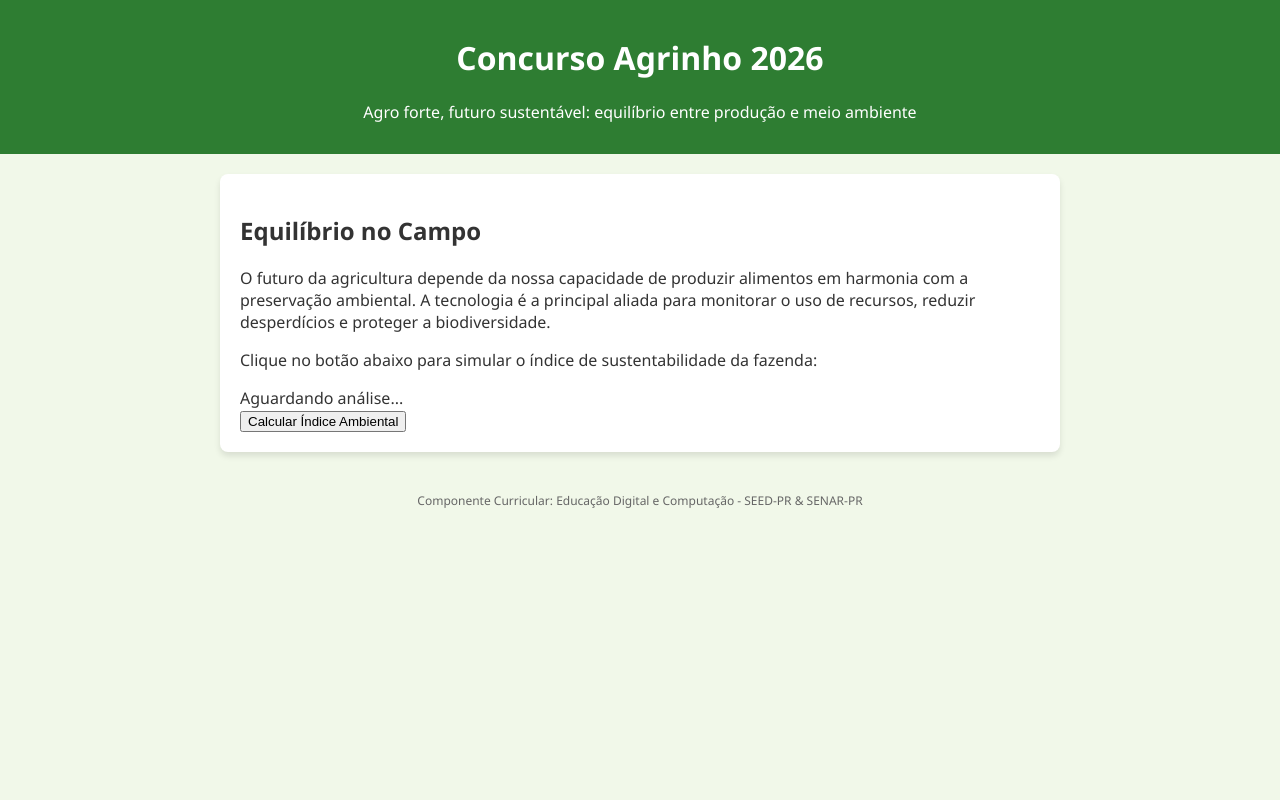
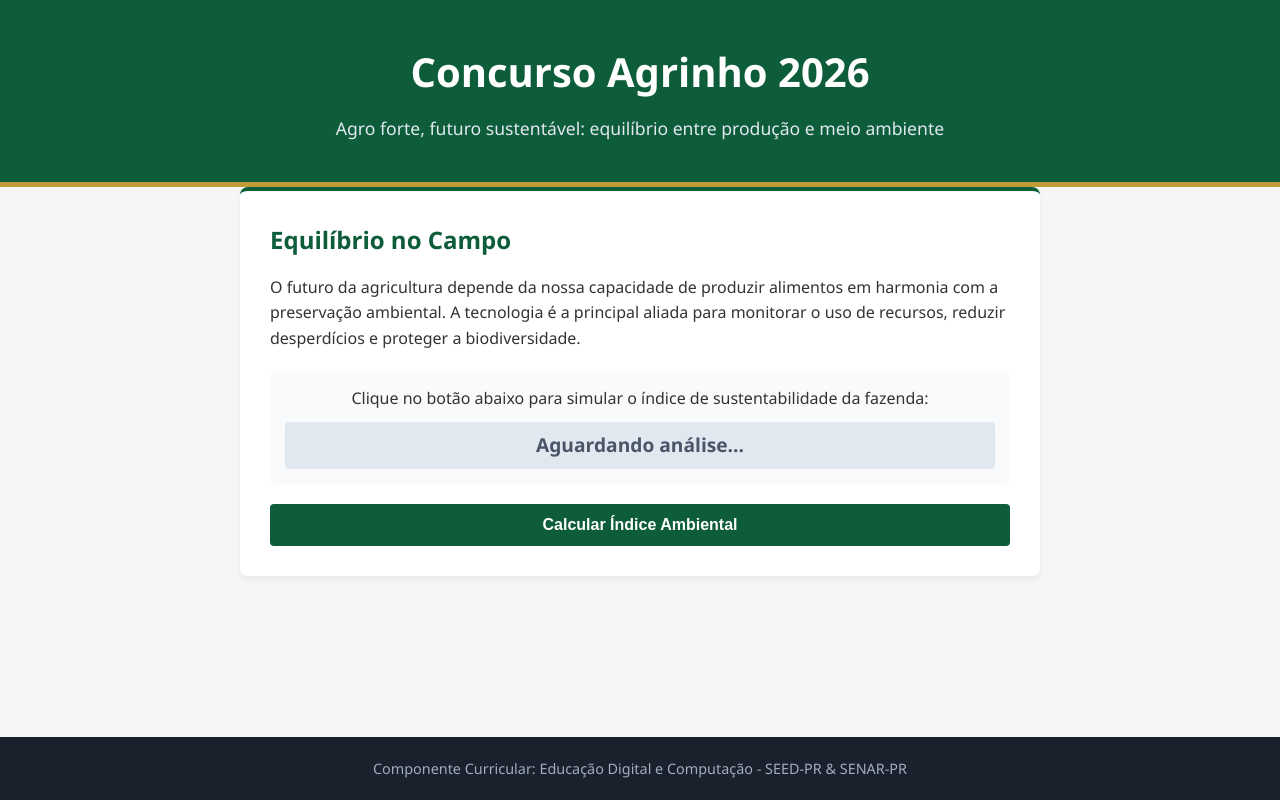
Before and after one commit to guilhermecortinove/Agrinho, a plain HTML site: page index.html in a window 1280 px wide. Drawn offline with Linux system fonts and the light colour scheme.

Commit message:
Update style.css

```diff
--- a/style.css
+++ b/style.css
@@ -1,123 +1,111 @@
-:root {
-    --verde-sustentavel: #2e7d32;
-    --laranja-alerta: #ef6c00;
-    --vermelho-perigo: #c62828;
-    --azul-dinheiro: #1565c0;
-    --cor-fundo: #f1f8e9;
+/* Configurações Globais */
+* {
+    margin: 0;
+    padding: 0;
+    box-sizing: border-box;
 }
 
 body {
     font-family: 'Segoe UI', Tahoma, Geneva, Verdana, sans-serif;
-    background-color: var(--cor-fundo);
-    margin: 0;
-    padding: 0;
+    background-color: #f4f7f5;
     color: #333;
+    line-height: 1.6;
 }
 
-header {
-    background-color: var(--verde-sustentavel);
-    color: white;
-    text-align: center;
-    padding: 15px;
+.container {
+    width: 90%;
+    max-width: 800px;
+    margin: 0 auto;
 }
 
-main {
-    max-width: 800px;
-    margin: 20px auto;
-    padding: 20px;
-    background-color: white;
-    border-radius: 8px;
-    box-shadow: 0 4px 6px rgba(0,0,0,0.1);
+/* Cabeçalho */
+header {
+    background-color: #0d5c3a; /* Verde escuro agrícola */
+    color: #ffffff;
+    padding: 40px 0;
+    text-align: center;
+    border-bottom: 5px solid #c29b38; /* Detalhe em ouro */
 }
 
-#status-painel {
-    display: flex;
-    justify-content: space-between;
-    margin-bottom: 25px;
-    flex-wrap: wrap;
-}
-
-.status-card {
-    background: #e8f5e9;
-    padding: 15px;
-    border-radius: 6px;
-    width: 30%;
-    min-width: 200px;
-    box-sizing: border-box;
-    font-weight: bold;
+header h1 {
+    font-size: 2.5rem;
     margin-bottom: 10px;
 }
 
-.barra-progresso {
-    background-color: #ddd;
-    border-radius: 10px;
-    margin-top: 5px;
-    overflow: hidden;
+.subtitle {
+    font-size: 1.1rem;
+    color: #e2e8f0;
+    font-weight: 300;
 }
 
-#barra-solo {
-    background-color: var(--verde-sustentavel);
-    color: white;
-    text-align: center;
-    font-size: 12px;
-    padding: 3px 0;
-    transition: width 0.5s, background-color 0.5s;
+/* Conteúdo Principal */
+main {
+    margin-top: 30px;
+    margin-bottom: 30px;
 }
 
-#tela-mensagem {
-    background-color: #fffde7;
-    border-left: 5px solid #fbc02d;
-    padding: 15px;
-    margin-bottom: 25px;
-    border-radius: 4px;
+.card {
+    background-color: #ffffff;
+    padding: 30px;
+    border-radius: 8px;
+    box-shadow: 0 4px 6px rgba(0, 0, 0, 0.05);
+    border-top: 4px solid #0d5c3a;
 }
 
-#controles {
-    display: flex;
-    flex-direction: column;
-    gap: 15px;
-    margin-bottom: 25px;
+h2 {
+    color: #0d5c3a;
+    margin-bottom: 15px;
 }
 
-.btn-acao {
+/* Interatividade e Estados */
+#status-container {
+    margin: 20px 0;
     padding: 15px;
-    font-size: 16px;
-    font-weight: bold;
-    border: none;
+    background-color: #f8fafc;
     border-radius: 6px;
-    cursor: pointer;
-    transition: background 0.2s;
-    color: white;
+    text-align: center;
 }
 
-#btn-quimico { background-color: var(--laranja-alerta); }
-#btn-quimico:hover { background-color: #d84315; }
+#indicador {
+    font-weight: bold;
+    font-size: 1.2rem;
+    margin-top: 10px;
+    padding: 8px;
+    border-radius: 4px;
+    transition: all 0.3s ease;
+}
 
-#btn-sustentavel { background-color: var(--verde-sustentavel); }
-#btn-sustentavel:hover { background-color: #1b5e20; }
+.neutro { background-color: #e2e8f0; color: #4a5568; }
+.sustentavel { background-color: #c6f6d5; color: #22543d; }
+.alerta { background-color: #feebc8; color: #744210; }
 
-#btn-biologico { background-color: var(--azul-dinheiro); }
-#btn-biologico:hover { background-color: #0d47a1; }
-
-#btn-proxima-safra {
+/* Botão */
+button {
+    display: block;
     width: 100%;
-    padding: 12px;
-    background-color: #9e9e9e;
+    background-color: #0d5c3a;
     color: white;
     border: none;
+    padding: 12px;
+    font-size: 1rem;
+    font-weight: bold;
     border-radius: 4px;
-    font-weight: bold;
-    cursor: not-allowed;
+    cursor: pointer;
+    transition: background-color 0.2s;
 }
 
-#btn-proxima-safra.ativo {
-    background-color: var(--verde-sustentavel);
-    cursor: pointer;
+button:hover {
+    background-color: #12754b;
 }
 
+/* Rodapé */
 footer {
+    background-color: #1a202c;
+    color: #a0aec0;
     text-align: center;
-    margin-top: 40px;
-    font-size: 12px;
-    color: #666;
+    padding: 20px 0;
+    font-size: 0.9rem;
+    position: fixed;
+    bottom: 0;
+    width: 100%;
 }
```
